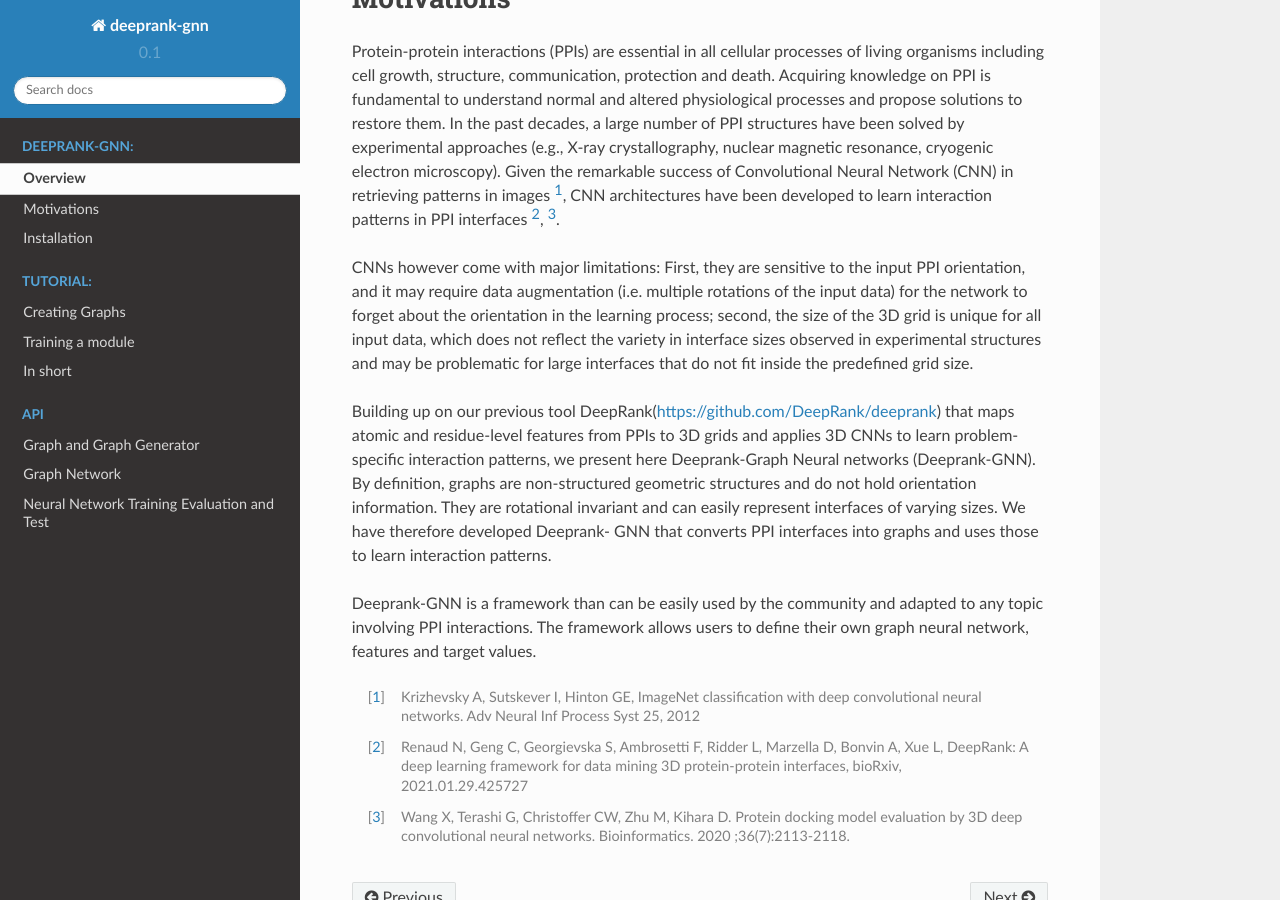
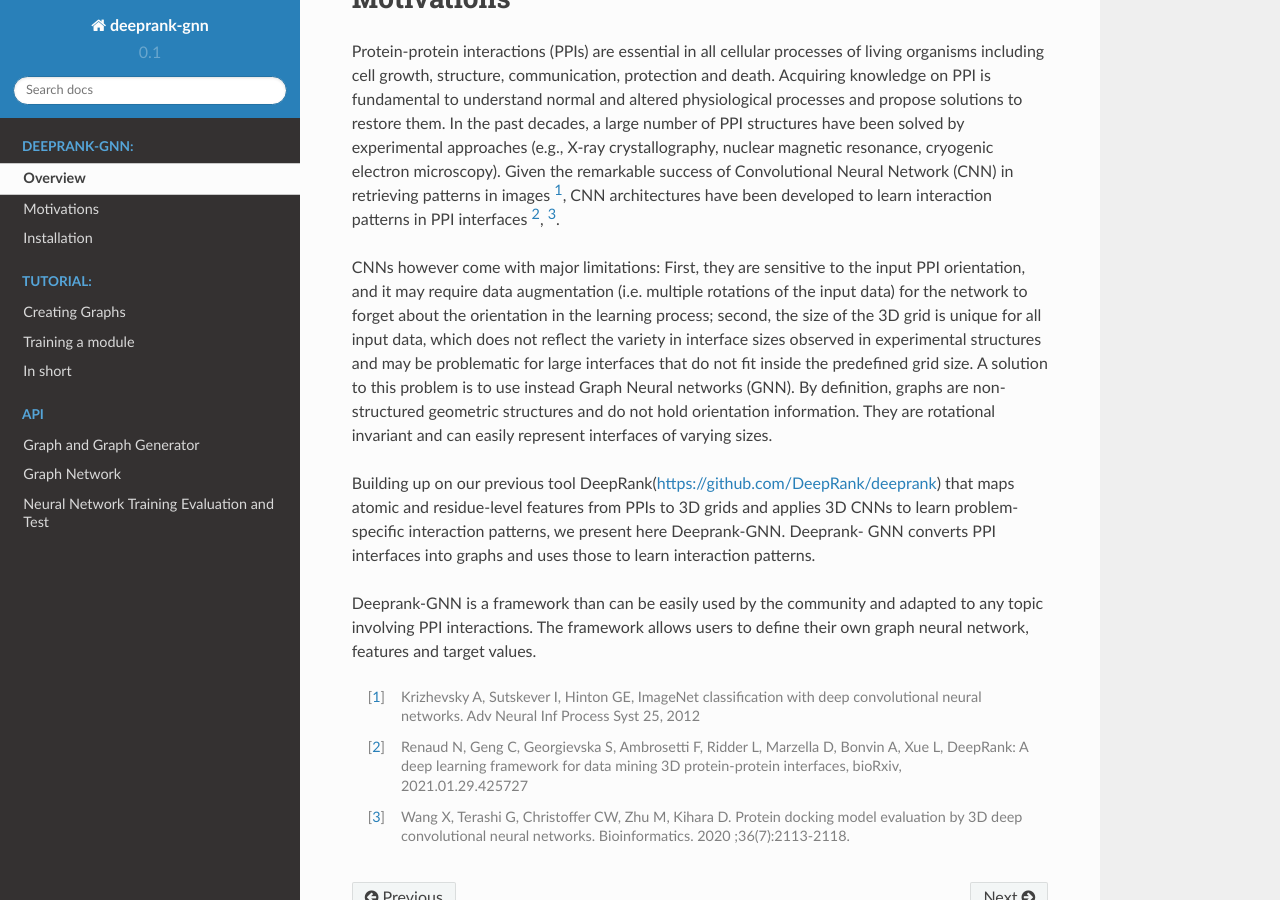
Before and after one commit to DeepRank/Deeprank-GNN, a Sphinx documentation site: the page built from docs/overview.rst, in a window 1280 px wide and 900 px high, scrolled down 578 px. Built offline with Sphinx 7.4.7 and the Read the Docs theme 2.0.0, drawn with Linux system fonts in a browser that asks for light colours.

Commit message:
Update overview.rst

```diff
--- a/docs/overview.rst
+++ b/docs/overview.rst
@@ -24,11 +24,11 @@ orientation, and it may require data augmentation (i.e. multiple rotations of th
 network to forget about the orientation in the learning process; second, the size of the 3D grid is
 unique for all input data, which does not reflect the variety in interface sizes observed in experimental
 structures and may be problematic for large interfaces that do not fit inside the predefined grid size.
+A solution to this problem is to use instead Graph Neural networks (GNN).
+By definition, graphs are non-structured geometric structures and do not hold orientation information. They are rotational invariant and can easily represent interfaces of varying sizes.
 
-Building up on our previous tool DeepRank(https://github.com/DeepRank/deeprank) that maps atomic and residue-level features from PPIs to 3D grids and applies 3D CNNs to learn problem-specific interaction patterns, we present here Deeprank-Graph Neural networks (Deeprank-GNN). By definition, graphs are
-non-structured geometric structures and do not hold orientation information. They are rotational
-invariant and can easily represent interfaces of varying sizes. We have therefore developed Deeprank-
-GNN that converts PPI interfaces into graphs and uses those to learn interaction patterns.
+Building up on our previous tool DeepRank(https://github.com/DeepRank/deeprank) that maps atomic and residue-level features from PPIs to 3D grids and applies 3D CNNs to learn problem-specific interaction patterns, we present here Deeprank-GNN. Deeprank-
+GNN converts PPI interfaces into graphs and uses those to learn interaction patterns.
 
 Deeprank-GNN is a framework than can be easily used by the community and adapted to any topic involving
 PPI interactions. The framework allows users to define their own graph neural network, features and target values.
```
